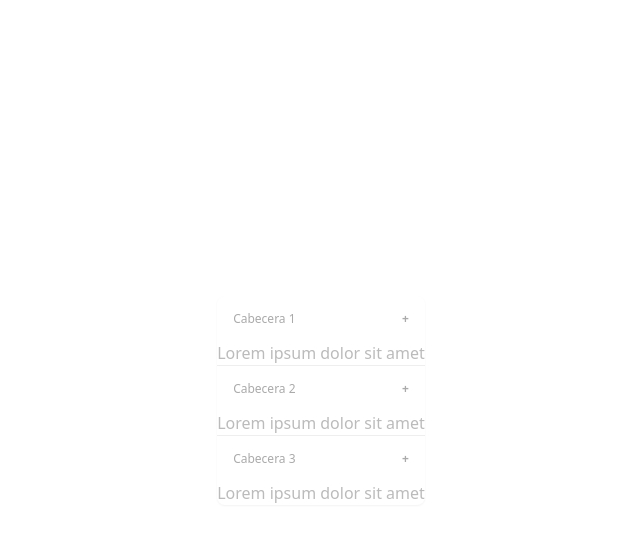
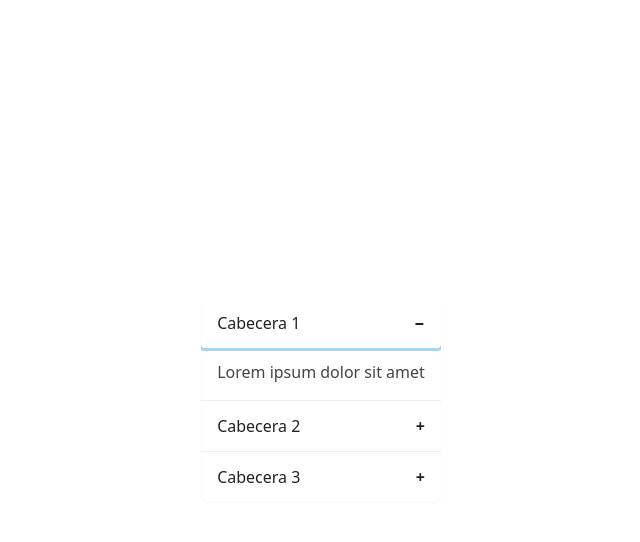
Before and after one commit to rcellas/testing-accesibility-class-f5-solution, a React (Vite) app: page / in a window 1280 px wide. Both pictures are taken after a click on the button "Cabecera 1". Shown: the top 542 px of the page, without its empty margins (319-959 px from the left). Built offline with nearby package versions, Linux system fonts and the light colour scheme.

Commit message:
feat(accordion): fix errors accesibility

```diff
--- a/src/components/Accordion/Accordion.css
+++ b/src/components/Accordion/Accordion.css
@@ -1,4 +1,4 @@
-/* Estils amb problemes d'accessibilitat */
+/* Estils accessibles per a l'acordió */
 
 .accordion {
     max-width: 800px;
@@ -25,7 +25,7 @@
     margin: 0;
 }
 
-/* ❌ PROBLEMES: font-size massa petit + color amb poc contrast */
+/* ✅ CORRECTE: font-size adequat + color amb bon contrast */
 .accordion-controls button {
     display: flex;
     align-items: center;
@@ -34,10 +34,10 @@
     padding: 14px 16px;
     background: transparent;
     border: none;
-    font-size: 12px; /* ❌ Massa petit */
+    font-size: 1rem; /* ✅ 16px - mida adequada */
     text-align: left;
     cursor: pointer;
-    color: #aaa; /* ❌ Contrast insuficient */
+    color: inherit; /* ✅ Hereta #222 del contenidor - bon contrast */
 }
 
 .accordion-controls button::after {
@@ -51,10 +51,11 @@
     content: "−";
 }
 
-/* ❌ PROBLEMA: Sense indicador de focus */
+/* ✅ CORRECTE: Indicador de focus visible */
 .accordion-controls button:focus {
-    outline: none; /* ❌ Eliminat */
-    /* ❌ No hi ha box-shadow */
+    outline: none;
+    box-shadow: 0 0 0 3px rgba(21, 156, 228, 0.4); /* ✅ Focus visible blau */
+    border-radius: 4px;
 }
 
 .accordion-controls [aria-hidden="true"] {
@@ -74,7 +75,7 @@
 .accordion-controls p {
     margin: 0;
     line-height: 1.5;
-    color: #bbb; /* ❌ Contrast insuficient */
+    color: #444; /* ✅ Bon contrast amb el fons blanc */
 }
 
 @media (prefers-reduced-motion: reduce) {
--- a/src/components/Accordion/Accordion.jsx
+++ b/src/components/Accordion/Accordion.jsx
@@ -16,17 +16,29 @@ function Accordion() {
 
     return (
         <div className="accordion">
-            <ul className="accordion-controls">
+            <ul className="accordion-controls" aria-label="Acordeón accesible amb llista">
                 {items.map((item, i) => {
                     const isOpen = openIndex === i
+                    const buttonId = `accordion-control-${i + 1}`
+
                     return (
                         <li key={item.id}>
                             <h3>
-                                <button onClick={() => toggle(i)}>
+                                <button
+                                    id={buttonId}
+                                    aria-expanded={isOpen}
+                                    aria-controls={item.id}
+                                    onClick={() => toggle(i)}
+                                >
                                     {item.title}
                                 </button>
                             </h3>
-                            <div id={item.id}>
+                            <div
+                                id={item.id}
+                                role="region"
+                                aria-labelledby={buttonId}
+                                aria-hidden={!isOpen}
+                            >
                                 <p>{item.body}</p>
                             </div>
                         </li>
```
Also changed, not shown: playwright-report/index.html (+1 -1 lines).
